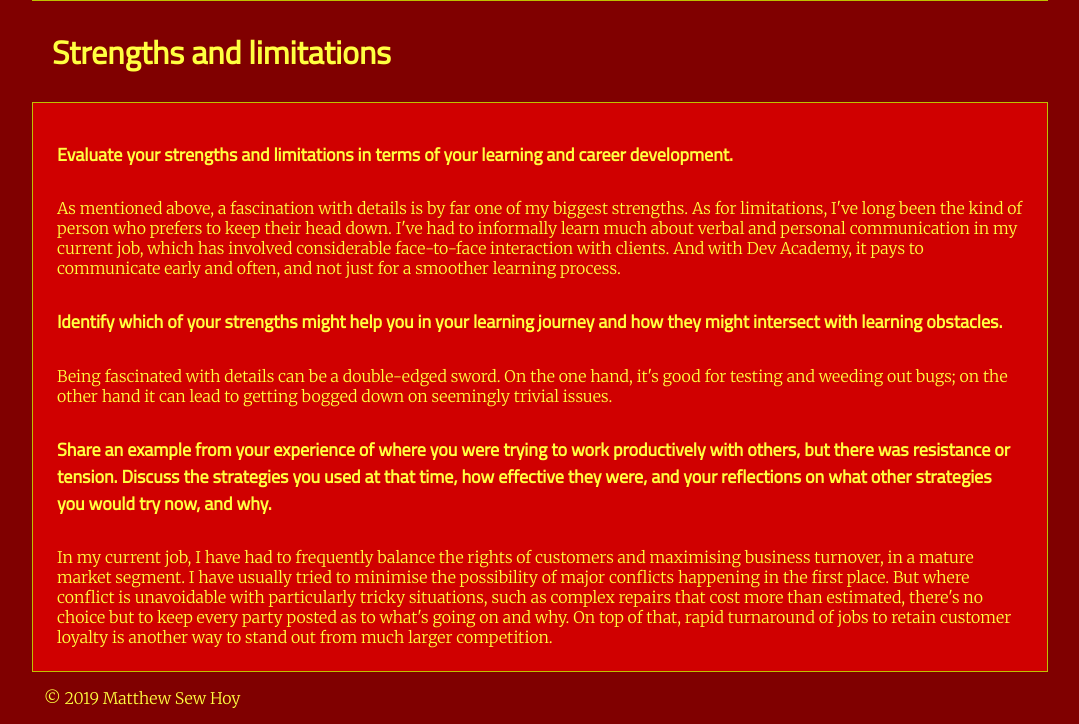
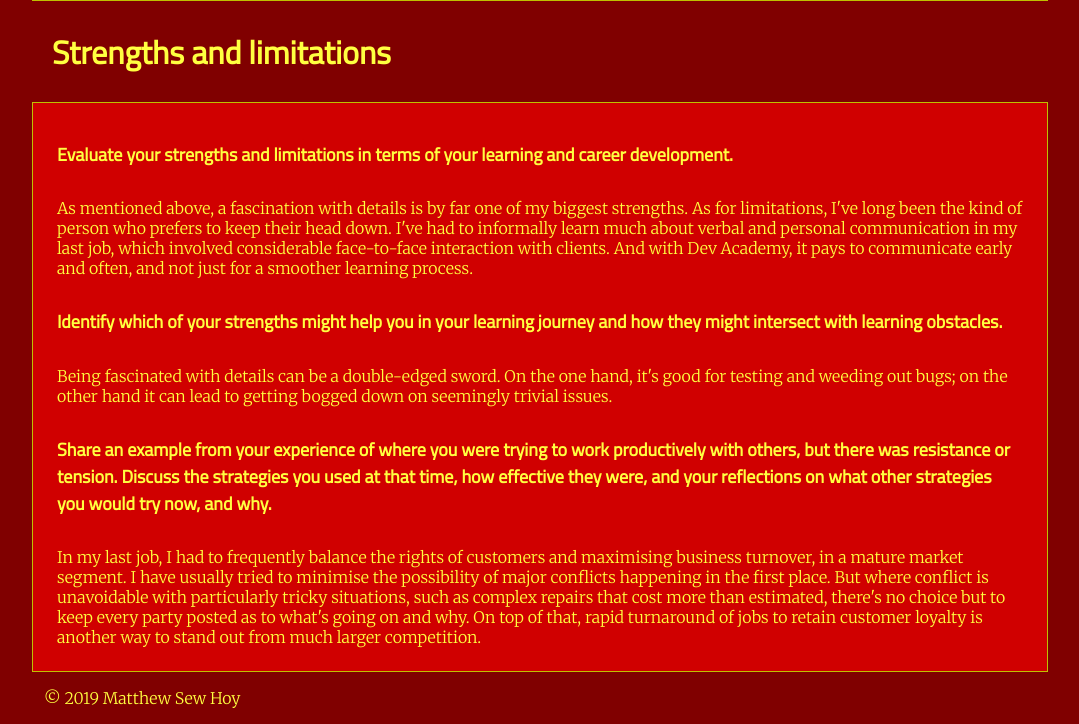
Before and after one commit to mktsewhoy/mktsewhoy.github.io, a plain HTML site: page blog/sprint-1-cultural.html in a window 1280 px wide. Shown: the part 848-1572 px from the top of the page, without its empty margins (100-1179 px from the left). Drawn offline with Linux system fonts and the light colour scheme.

Commit message:
Update sprint-1-cultural.html

```diff
--- a/blog/sprint-1-cultural.html
+++ b/blog/sprint-1-cultural.html
@@ -48,8 +48,8 @@
             <h5>Evaluate your strengths and limitations in terms of your learning and career development.</h5>
             <p>As mentioned above, a fascination with details is by far one of my biggest strengths.
                 As for limitations, I've long been the kind of person who prefers to keep their head down.
-                I've had to informally learn much about verbal and personal communication in my current job,
-                which has involved considerable face-to-face interaction with clients.
+                I've had to informally learn much about verbal and personal communication in my last job,
+                which involved considerable face-to-face interaction with clients.
                 And with Dev Academy, it pays to communicate early and often, and not just for a smoother learning process.
             </p>
 
@@ -62,7 +62,7 @@
             <h5>Share an example from your experience of where you were trying to work productively with others,
                 but there was resistance or tension. Discuss the strategies you used at that time, how effective they were,
                 and your reflections on what other strategies you would try now, and why.</h5>
-            <p>In my current job, I have had to frequently balance the rights of customers and maximising business turnover,
+            <p>In my last job, I had to frequently balance the rights of customers and maximising business turnover,
                 in a mature market segment.
                 I have usually tried to minimise the possibility of major conflicts happening in the first place.
                 But where conflict is unavoidable with particularly tricky situations, such as complex repairs that cost more than estimated,
```
